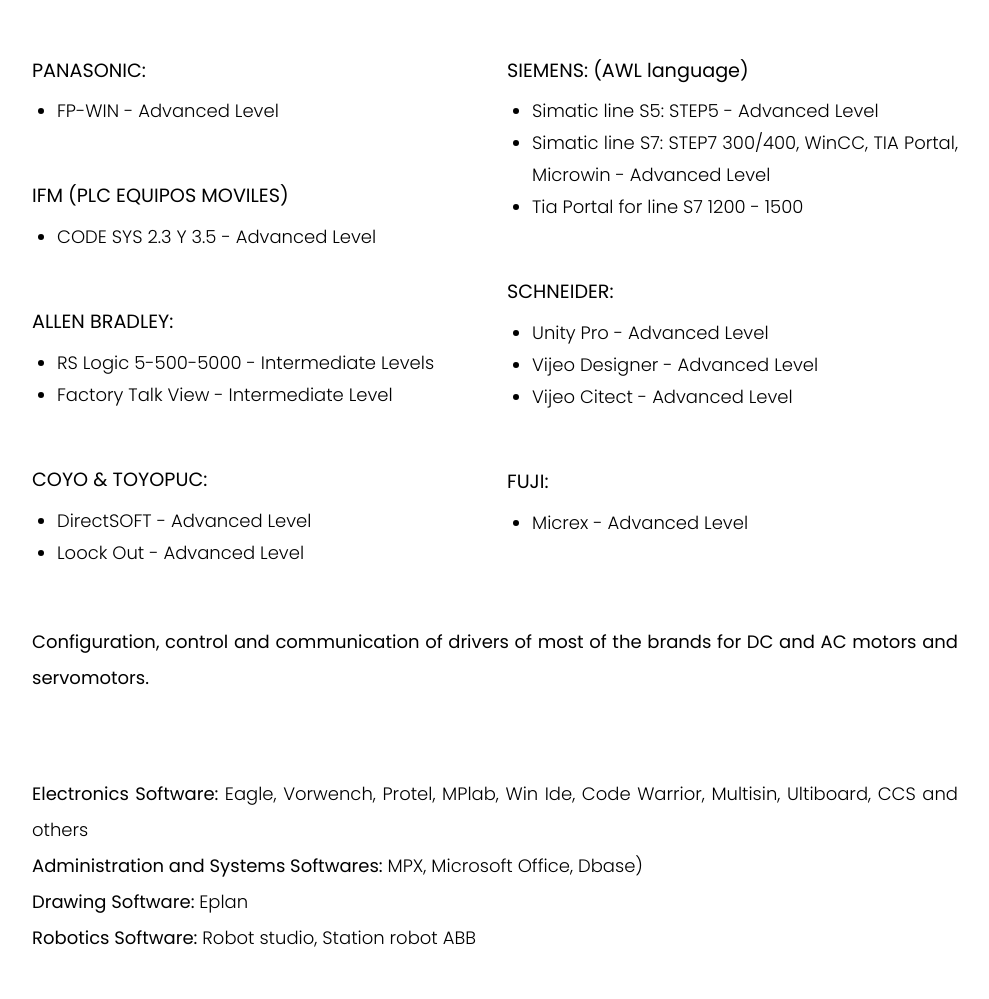
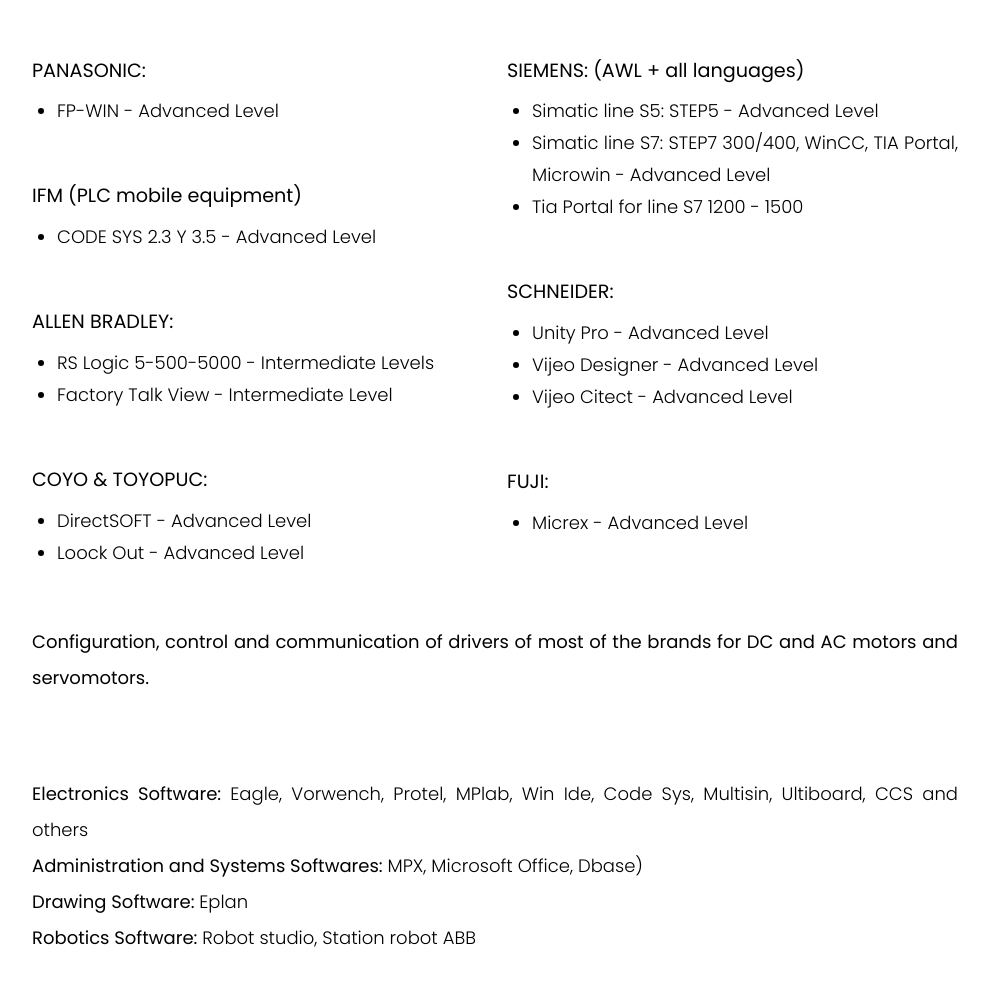
Before and after one commit to JoseAvegno/Resume, a plain HTML site: page knowledge-skills.html in a window 1280 px wide. Shown: the part 941-1940 px from the top of the page, without its empty margins (145-1134 px from the left). Drawn offline with nearby package versions, Linux system fonts and the light colour scheme.

Commit message:
changes languages words

```diff
--- a/knowledge-skills.html
+++ b/knowledge-skills.html
@@ -66,7 +66,7 @@
                         </div>
                         <!-- example -->
                         <div class="ds-exper-blockSm">
-                          <span>IFM (PLC EQUIPOS MOVILES) </span>
+                          <span>IFM (PLC mobile equipment) </span>
                           <ul>
                             <li>CODE SYS 2.3 Y 3.5 - Advanced Level </li>
                           </ul>
@@ -92,7 +92,7 @@
                       <div class="col-12 col-sm-12  col-md-12  col-lg-6  col-xl-6  col-xxl-6 ds-right-section">
                         <!-- example -->
                         <div class="ds-exper-blockSm">
-                          <span>SIEMENS: (AWL language)</span>
+                          <span>SIEMENS: (AWL + all languages)</span>
                           <ul>
                             <li>Simatic line S5: STEP5 - Advanced Level</li>
                             <li>Simatic line S7: STEP7 300/400, WinCC, TIA Portal, Microwin - Advanced Level</li>
@@ -122,7 +122,7 @@
                       </div>
                     <!-- Software other programs -->
                       <div class="ds-exper-block">
-                        <p><b>Electronics Software: </b>Eagle, Vorwench, Protel, MPlab, Win Ide, Code Warrior, Multisin, Ultiboard, CCS and others</p>
+                        <p><b>Electronics Software: </b>Eagle, Vorwench, Protel, MPlab, Win Ide, Code Sys, Multisin, Ultiboard, CCS and others</p>
                         <p><b>Administration and Systems Softwares: </b>MPX, Microsoft Office, Dbase) </p>
                         <p><b>Drawing Software: </b>Eplan</p>
                         <p><b>Robotics Software: </b>Robot studio, Station robot ABB </p>
```
